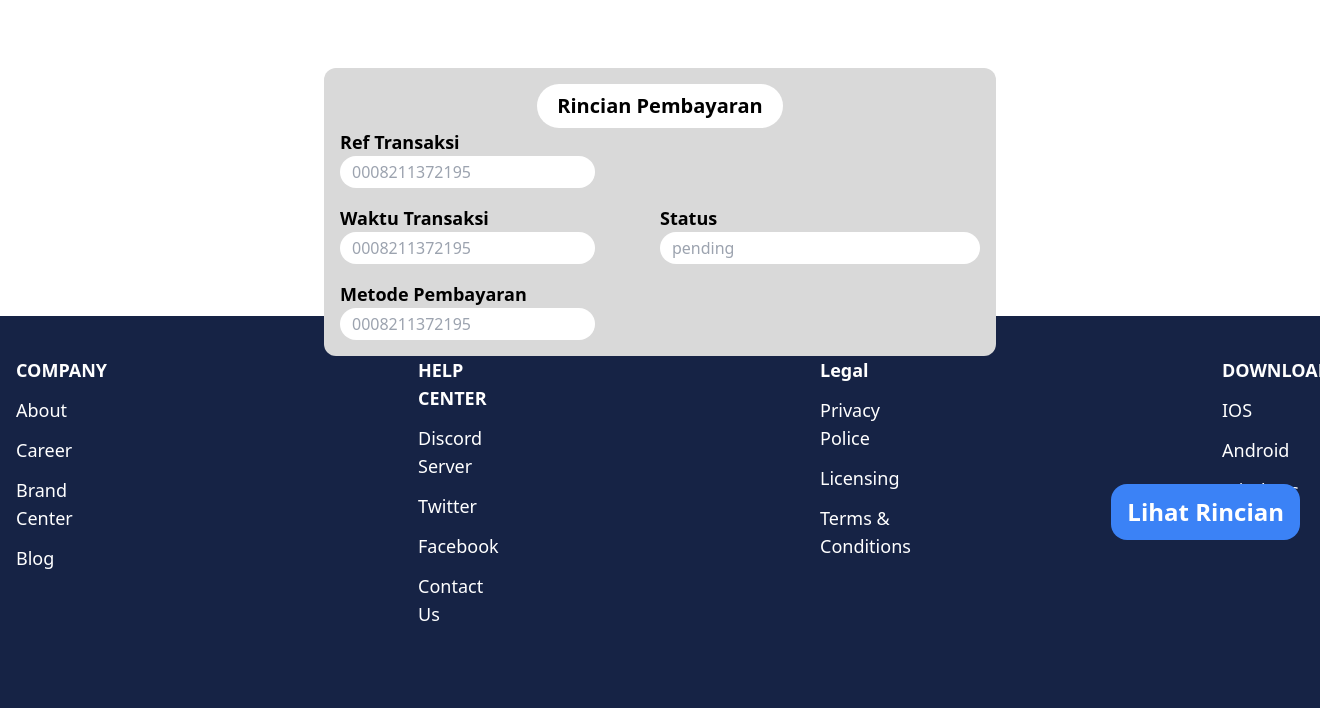
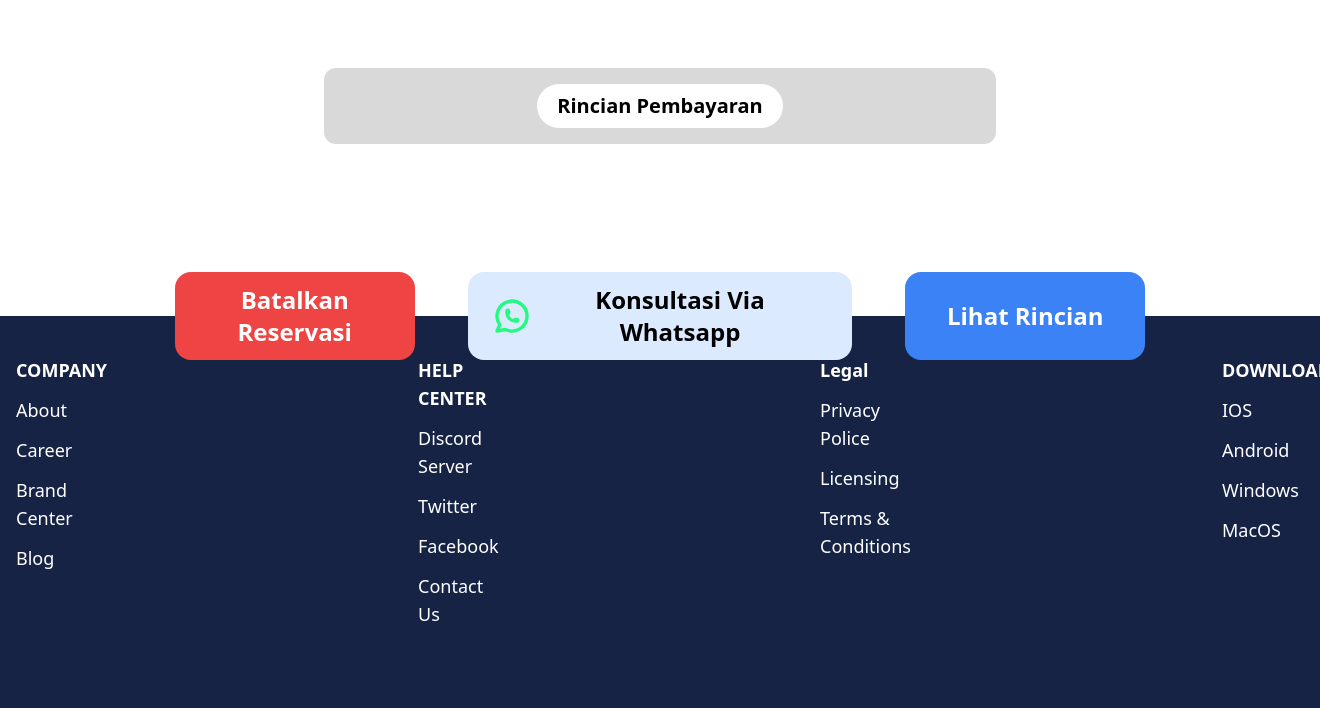
Before and after one commit to rifqee23/Wheelz-Collaboration, a PHP site: page /adsi/rincianPembayaran.php?id=1 in a window 1320 px wide; the page is wider, and only the part inside the window is pictured. Shown: the part 92-800 px from the top of that part. Run offline with PHP 8.4, Linux system fonts and the light colour scheme; data that the repository does not hold is empty.

Commit message:
style rincianPembayaran

```diff
--- a/src/output.css
+++ b/src/output.css
@@ -682,10 +682,6 @@ video {
   z-index: -20;
 }
 
-.-z-30 {
-  z-index: -30;
-}
-
 .z-10 {
   z-index: 10;
 }
@@ -704,10 +700,6 @@ video {
 
 .z-\[1\] {
   z-index: 1;
-}
-
-.-z-50 {
-  z-index: -50;
 }
 
 .-m-2 {
@@ -919,6 +911,10 @@ video {
   width: 2000px;
 }
 
+.w-20 {
+  width: 5rem;
+}
+
 .w-28 {
   width: 7rem;
 }
@@ -963,6 +959,14 @@ video {
   width: 100%;
 }
 
+.w-60 {
+  width: 15rem;
+}
+
+.w-96 {
+  width: 24rem;
+}
+
 .min-w-0 {
   min-width: 0px;
 }
@@ -1001,6 +1005,18 @@ video {
 
 .max-w-xs {
   max-width: 20rem;
+}
+
+.max-w-3xl {
+  max-width: 48rem;
+}
+
+.max-w-7xl {
+  max-width: 80rem;
+}
+
+.max-w-5xl {
+  max-width: 64rem;
 }
 
 .flex-1 {
@@ -1304,6 +1320,11 @@ video {
   background-color: rgb(125 237 252 / var(--tw-bg-opacity));
 }
 
+.bg-red-500 {
+  --tw-bg-opacity: 1;
+  background-color: rgb(239 68 68 / var(--tw-bg-opacity));
+}
+
 .bg-secondary {
   --tw-bg-opacity: 1;
   background-color: rgb(38 97 248 / var(--tw-bg-opacity));
@@ -1319,9 +1340,19 @@ video {
   background-color: rgb(255 255 255 / var(--tw-bg-opacity));
 }
 
-.bg-red-500 {
-  --tw-bg-opacity: 1;
-  background-color: rgb(239 68 68 / var(--tw-bg-opacity));
+.bg-blue-300 {
+  --tw-bg-opacity: 1;
+  background-color: rgb(147 197 253 / var(--tw-bg-opacity));
+}
+
+.bg-blue-200 {
+  --tw-bg-opacity: 1;
+  background-color: rgb(191 219 254 / var(--tw-bg-opacity));
+}
+
+.bg-blue-100 {
+  --tw-bg-opacity: 1;
+  background-color: rgb(219 234 254 / var(--tw-bg-opacity));
 }
 
 .bg-opacity-50 {
@@ -1354,6 +1385,11 @@ video {
   padding-right: 4rem;
 }
 
+.px-2 {
+  padding-left: 0.5rem;
+  padding-right: 0.5rem;
+}
+
 .px-20 {
   padding-left: 5rem;
   padding-right: 5rem;
@@ -1427,11 +1463,6 @@ video {
 .py-8 {
   padding-top: 2rem;
   padding-bottom: 2rem;
-}
-
-.px-2 {
-  padding-left: 0.5rem;
-  padding-right: 0.5rem;
 }
 
 .pl-\[0\.8rem\] {
--- a/src/rincianPembayaran.php
+++ b/src/rincianPembayaran.php
@@ -17,35 +17,50 @@
             <div class="w-full">
                 <form action="" method="post">
                     <div class="flex">
+                        <?php
+                        include("session-login/koneksi.php");
+                        $id = $_GET["id"];
+                        $sql = "SELECT * FROM pembayaran WHERE id='$id'";
+                        $rs = mysqli_query($conn, $sql);
+
+                        while ($row = mysqli_fetch_array($rs)) :
+                        ?>
                             <div class="w-1/2">
                                 <div>
                                     <label class="text-lg font-semibold" for="">Ref Transaksi</label>
-                                <input class="px-3 py-1 rounded-full" type="text" placeholder="0008211372195" readonly>
+                                    <input class="px-3 py-1 rounded-full" type="text" value="<?= $row['ref'] ?>" readonly>
                                 </div>
 
                                 <div class="mt-4">
                                     <label class="text-lg font-semibold" for="">Waktu Transaksi</label>
-                                <input class="px-3 py-1 rounded-full" type="text" placeholder="0008211372195" readonly>
+                                    <input class="px-3 py-1 rounded-full" type="text" value="<?= $row['tanggal'] . ", " . $row['time'] . " WIB" ?>" readonly>
                                 </div>
 
                                 <div class="mt-4">
                                     <label class="text-lg font-semibold" for="">Metode Pembayaran</label>
-                                <input class="px-3 py-1 rounded-full" type="text" placeholder="0008211372195" readonly>
+                                    <input class="px-3 py-1 rounded-full" type="text" value="<?= $row['metode_pembayaran'] ?>" readonly>
                                 </div>
                             </div>
                             <div class="w-1/2">
                                 <div class="flex flex-col justify-center h-full mb-2">
                                     <label class="text-lg font-semibold" for="">Status</label>
-                                <input class="px-3 py-1 rounded-full" type="text" placeholder="pending" readonly>
+                                    <input class="px-3 py-1 rounded-full" type="text" value="<?= $row['Status'] ?>" readonly>
                                 </div>
                             </div>
+                        <?php endwhile; ?>
                     </div>
                 </form>
             </div>
         </div>
 
-        <div class="container flex justify-end ">
-            <button class="px-4 py-3 text-2xl font-semibold text-white bg-blue-500 rounded-2xl">Lihat Rincian</button>
+        <div class="max-w-5xl w-full flex justify-around ">
+            <button class="px-2 w-60 py-3 text-2xl font-semibold text-white bg-red-500 rounded-2xl">Batalkan Reservasi</button>
+            <button class="px-6 w-96 items-center py-3 text-2xl font-semibold bg-blue-100 rounded-2xl flex justify-between"><span><svg xmlns="http://www.w3.org/2000/svg" width="40" height="40" viewBox="0 0 24 24" fill="none" stroke="#24f981" stroke-width="2" stroke-linecap="round" stroke-linejoin="round" class="icon icon-tabler icons-tabler-outline icon-tabler-brand-whatsapp">
+                        <path stroke="none" d="M0 0h24v24H0z" fill="none" />
+                        <path d="M3 21l1.65 -3.8a9 9 0 1 1 3.4 2.9l-5.05 .9" />
+                        <path d="M9 10a.5 .5 0 0 0 1 0v-1a.5 .5 0 0 0 -1 0v1a5 5 0 0 0 5 5h1a.5 .5 0 0 0 0 -1h-1a.5 .5 0 0 0 0 1" />
+                    </svg></span>Konsultasi Via Whatsapp</button>
+            <button class="px-4 w-60 py-3 text-2xl font-semibold text-white bg-blue-500 rounded-2xl">Lihat Rincian</button>
         </div>
         <div class="absolute bottom-0 w-full -z-20">
             <?php include("layout/footbar2.php") ?>
```
Lines whose indentation alone changed are shown as unchanged.
